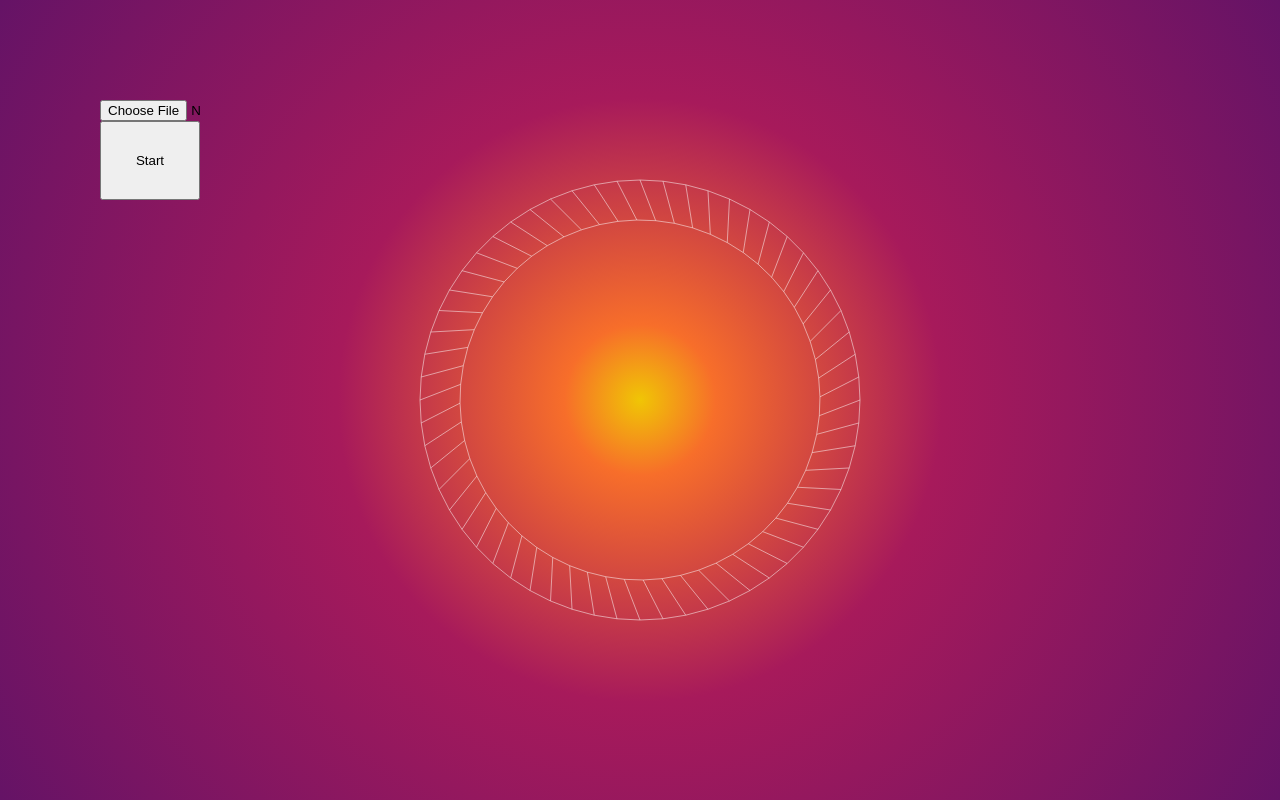
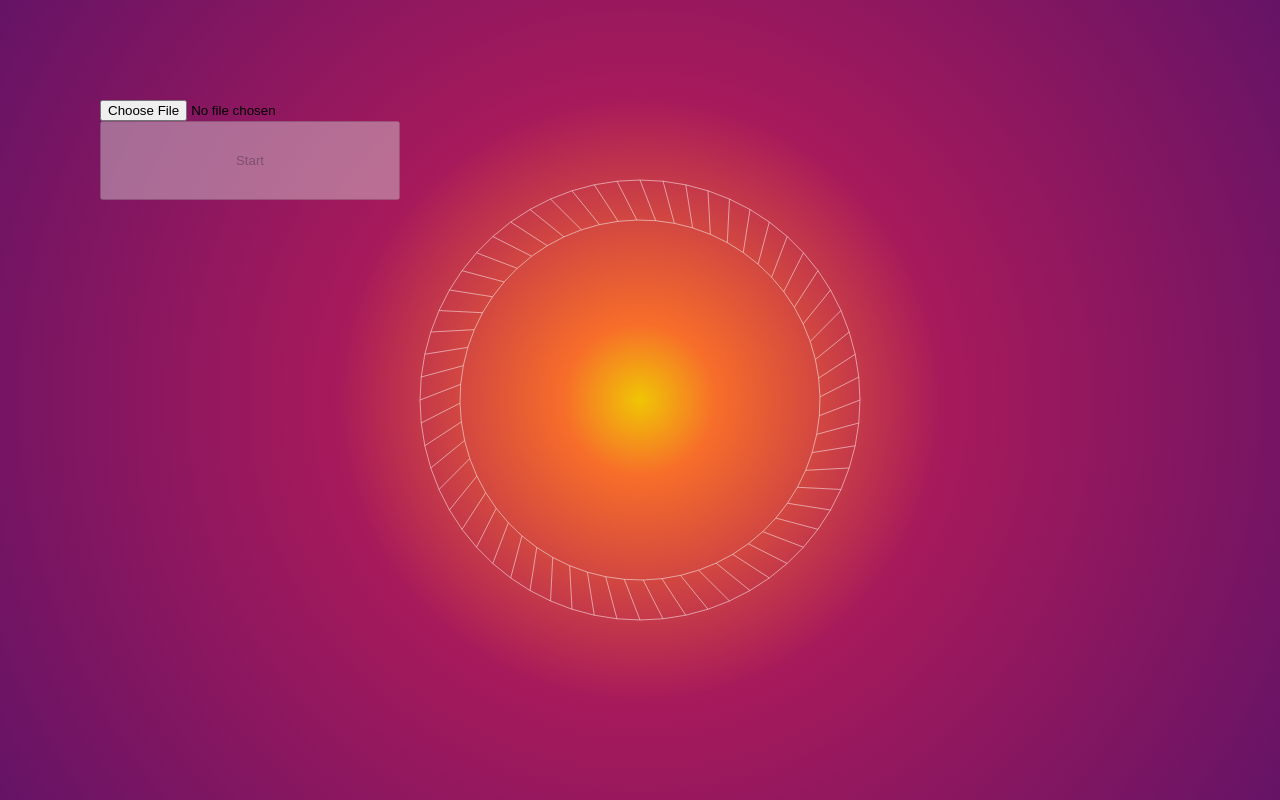
Before and after one commit to benLbishop/sound-visualizer, a React (Create React App) app: page / in a window 1280 px wide. Built offline with nearby package versions, Linux system fonts and the light colour scheme.

Commit message:
Refactored the audio stuff a bit more.

```diff
--- a/src/components/AudioContainer/AudioContainer.css
+++ b/src/components/AudioContainer/AudioContainer.css
@@ -2,6 +2,6 @@
     position: absolute;
     left: 100px;
     top: 100px;
-    width: 100px;
+    width: 300px;
     height: 100px;
 }
--- a/src/components/AudioContainer/index.tsx
+++ b/src/components/AudioContainer/index.tsx
@@ -1,9 +1,9 @@
-import React from 'react';
+import React, { useState, useEffect } from 'react';
 
 import { ChannelData } from '../../types';
+import { useAudio, useAudioAnalyzer } from '../../lib/audio';
 
 import './AudioContainer.css';
-import { useAudio } from '../../lib/audio';
 
 interface Props {
   refreshInterval: number;
@@ -11,21 +11,57 @@ interface Props {
 }
 
 const AudioContainer: React.FC<Props> = (props) => {
-  const [playing, toggleAudio, loadFromFile] = useAudio(props.refreshInterval, props.updateChannelData);
+  const [audio, playing, toggleAudio, loadFromFile] = useAudio();
+  const [getCurrentAudioData] = useAudioAnalyzer(audio);
+  const [audioSrc, setAudioSrc] = useState<File | undefined>();
+  const [dataRefresher, setDataRefresher] = useState<NodeJS.Timeout | undefined>();
 
-  const loadAudio = (event: React.FormEvent<HTMLInputElement>) => {
+  /** Effect Hook for loading audio */
+  useEffect(() => {
+    if (!audioSrc) {
+      return;
+    }
+    loadFromFile(audioSrc);
+  }, [audioSrc]);
+
+  /** Effect Hook for starting/stopping updates to the audio data */
+  useEffect(() => {
+    // TODO: this can probably be done in a cleaner way.
+    // this is what causes the audio data to update: just an interval that checks the current audio data.
+    if (playing) {
+        const interval = setInterval(() => {
+          updateCurrentAudioData();
+        }, props.refreshInterval);
+        setDataRefresher(interval);
+    } else {
+        if (dataRefresher) {
+          clearInterval(dataRefresher);
+          setDataRefresher(undefined);
+        }
+    }
+}, [playing]);
+
+  const parseAudioFile = (event: React.FormEvent<HTMLInputElement>) => {
     const files = event.currentTarget.files;
     if (!files || files.length === 0) {
       console.log('NO AUDIO FILE TO LOAD');
       return;
     }
-    loadFromFile(files[0]);
+    setAudioSrc(files[0]);
+  }
+
+  const updateCurrentAudioData = () => {
+    if (playing) {
+      const newData = getCurrentAudioData();
+      // this sends the updated audio data back to the parent component.
+      props.updateChannelData(newData);
+    }
   }
 
   return (
     <div style={{display: 'flex', flexDirection: 'column'}} className='audio-container'>
-      <input type='file' accept='audio/*' onChange={loadAudio}></input>
-      <button style={{flex: 1}} onMouseDown={toggleAudio}>{playing ? 'Stop' : 'Start'}</button>
+      <input type='file' accept='audio/*' onChange={parseAudioFile}></input>
+      <button style={{flex: 1}} disabled={audioSrc === undefined} onMouseDown={toggleAudio}>{playing ? 'Stop' : 'Start'}</button>
     </div>
   );
 }
--- a/src/lib/audio.ts
+++ b/src/lib/audio.ts
@@ -1,9 +1,8 @@
 import { useState, useEffect } from 'react';
-import { ChannelData } from '../types';
+
 import constants from '../constants';
 
-
-const useAudioAnalyzer = (audio: HTMLAudioElement) => {
+export const useAudioAnalyzer = (audio: HTMLAudioElement) => {
     const [context] = useState(new AudioContext());
     const [splitter] = useState(context.createChannelSplitter());
     const [leftAnalyser] = useState(context.createAnalyser());
@@ -11,18 +10,13 @@ const useAudioAnalyzer = (audio: HTMLAudioElement) => {
     const [leftData, setLeftData] = useState(new Uint8Array());
     const [rightData, setRightData] = useState(new Uint8Array());
 
+    /** Effect hook for initialization stuff */
     useEffect(() => {
-        // connect the audio element to the analyser node and the analyser node
-        // to the main Web Audio context
-        // connect the channel splitter to the audio that's playing to divide it into two tracks
+        // connect the channel splitter to the audio that's playing
         const source = context.createMediaElementSource(audio);
         source.connect(splitter);
         splitter.connect(context.destination);
-        initializeAnalysers();
-    }, []);
 
-    const initializeAnalysers = () => {
-        // setup that I don't fully understand, but is necessary
         leftAnalyser.fftSize = constants.audio.FFT_SIZE;
         rightAnalyser.fftSize = constants.audio.FFT_SIZE;
 
@@ -34,7 +28,7 @@ const useAudioAnalyzer = (audio: HTMLAudioElement) => {
         const bufferLength = leftAnalyser.frequencyBinCount;
         setLeftData(new Uint8Array(bufferLength));
         setRightData(new Uint8Array(bufferLength));
-    }
+    }, []);
 
     const getCurrentAudioData = () => {
         // this checks what is currently playing and places the frequency spectrum
@@ -51,17 +45,21 @@ const useAudioAnalyzer = (audio: HTMLAudioElement) => {
 }
 
 type AudioReturn = [
+    HTMLAudioElement,
     boolean,
     () => void,
     (file: File) => void
 ]
 
-export const useAudio = (refreshInterval: number, updateChannelData: (data: ChannelData) => void): AudioReturn => {
-    const [audio] = useState(new Audio());
+/**
+ * State hook for playing audio.
+ * @param src (optional) the string representing the audio source.
+ */
+export const useAudio = (src?: string): AudioReturn => {
+    const [audio] = useState(new Audio(src));
     const [playing, setPlaying] = useState(false);
-    const [getCurrentAudioData] = useAudioAnalyzer(audio);
-    const [refresher, setRefresher] = useState<NodeJS.Timeout | undefined>();
 
+    /** Effect hook for initialization stuff */
     useEffect(() => {
         setUpEventListeners();
         return () => {
@@ -69,24 +67,9 @@ export const useAudio = (refreshInterval: number, updateChannelData: (data: Chan
         }
     }, []);
 
+    /** Effect hook for toggling the playing/pausing of the audio */
     useEffect(() => {
-        // TODO: this can probably be done in a cleaner way.
-        // this is what causes the audio data to update.
-
-        if (playing) {
-            audio.play();
-            const interval = setInterval(() => {
-                updateChannels();
-            }, refreshInterval);
-            setRefresher(interval);
-        } else {
-            audio.pause();
-            if (refresher) {
-                clearInterval(refresher);
-                setRefresher(undefined);
-            }
-        }
-        playing ? audio.play() : audio.pause(); // TODO: weird
+        playing ? audio.play() : audio.pause();
     }, [playing]);
 
     const setUpEventListeners = () => {
@@ -101,7 +84,7 @@ export const useAudio = (refreshInterval: number, updateChannelData: (data: Chan
         setPlaying(!playing);
     }
 
-    const load = (file: File) => {
+    const loadFromFile = (file: File) => {
         const reader = new FileReader();
         reader.onload = (readerEvent: ProgressEvent<FileReader>) => {
             if (!readerEvent.target || typeof(readerEvent.target.result) !== 'string') {
@@ -109,19 +92,11 @@ export const useAudio = (refreshInterval: number, updateChannelData: (data: Chan
                 return;
             }
             const audioSrc = readerEvent.target.result;
-            audio.src = audioSrc; // TODO: jank to be modifying audio like this
+            audio.src = audioSrc;
             audio.load();
         }
         reader.readAsDataURL(file);
     }
 
-    const updateChannels = () => {
-        if (playing) {
-            const newData = getCurrentAudioData();
-            // this sends the updated audio data back to the parent component.
-            updateChannelData(newData);
-        }
-    }
-
-    return [playing, toggle, load];
+    return [audio, playing, toggle, loadFromFile];
 }
```
